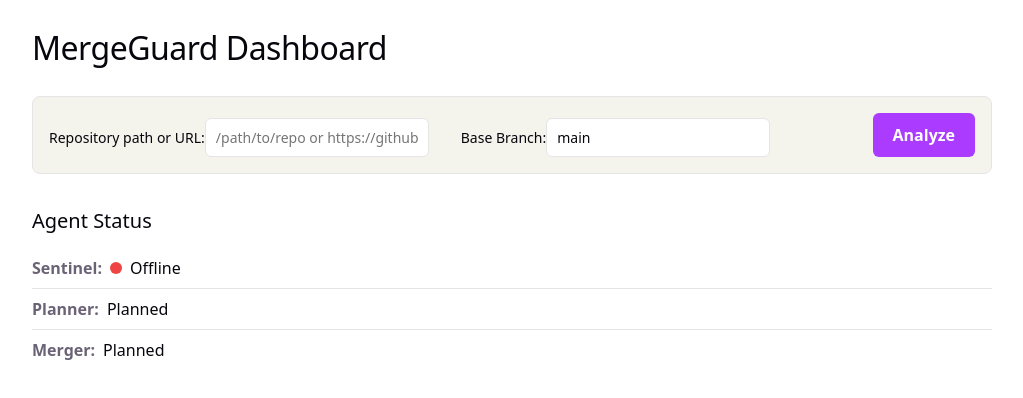
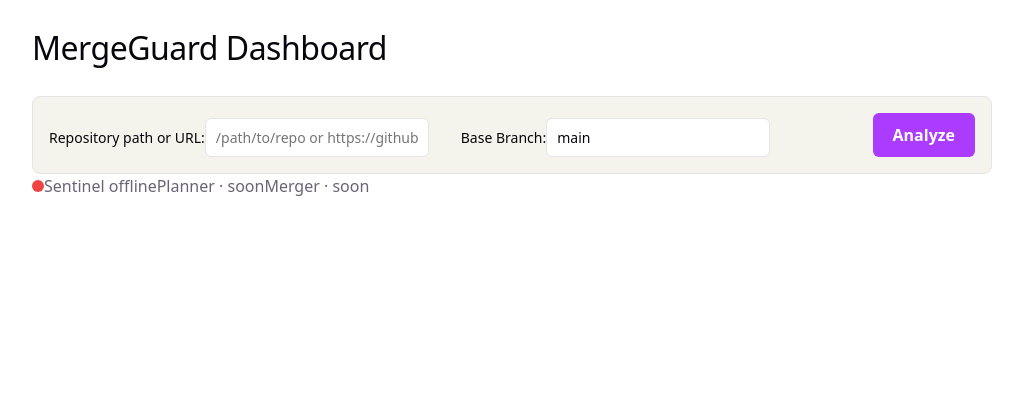
Before and after one commit to christopherwang0129SE/PRshik, a React (Vite) app in the folder frontend/: page / in a window 1280 px wide. Shown: the top 398 px of the page, without its empty margins (128-1151 px from the left). Built offline with nearby package versions, Linux system fonts and the light colour scheme; no server answers.

Commit message:
feat: compact agent strip with soon chips in the header

```diff
--- a/frontend/src/components/AgentStatus.tsx
+++ b/frontend/src/components/AgentStatus.tsx
@@ -5,35 +5,33 @@ interface AgentStatusProps {
   health: HealthResponse | null;
 }
 
+/**
+ * Compact agent strip for the header: Sentinel (live, from /api/health) plus
+ * Planner and Merger as "soon" chips. The model id is shown once, in mono.
+ */
 export const AgentStatus = ({ health }: AgentStatusProps) => {
   const status = sentinelStatus(health);
   const mode = sentinelMode(health);
   const online = status === 'online';
 
   return (
-    <div className="agent-status">
-      <h2>Agent Status</h2>
-      <div className="status-item">
-        <strong>Sentinel:</strong>
+    <div className="agent-strip" aria-label="Agent status">
+      <span className="agent-sentinel">
         <span
           className="status-dot"
           style={{ backgroundColor: online ? '#10b981' : '#ef4444' }}
           aria-hidden="true"
         ></span>
-        <span className="status-text">
-          {online ? 'Online' : 'Offline'}
-          {online ? ` · ${mode}` : ''}
-          {online && health?.nebius_model ? ` · ${health.nebius_model}` : ''}
-        </span>
-      </div>
-      <div className="status-item">
-        <strong>Planner:</strong>
-        <span className="status-text">Planned</span>
-      </div>
-      <div className="status-item">
-        <strong>Merger:</strong>
-        <span className="status-text">Planned</span>
-      </div>
+        <span className="agent-name">Sentinel {online ? 'online' : 'offline'}</span>
+        {online && (
+          <span className="agent-mode">
+            {mode}
+            {health?.nebius_model ? ` · ${health.nebius_model}` : ''}
+          </span>
+        )}
+      </span>
+      <span className="agent-soon">Planner · soon</span>
+      <span className="agent-soon">Merger · soon</span>
     </div>
   );
 };
```
Also changed, not shown: 1 other file (tests, documents, lock files or other folders).
